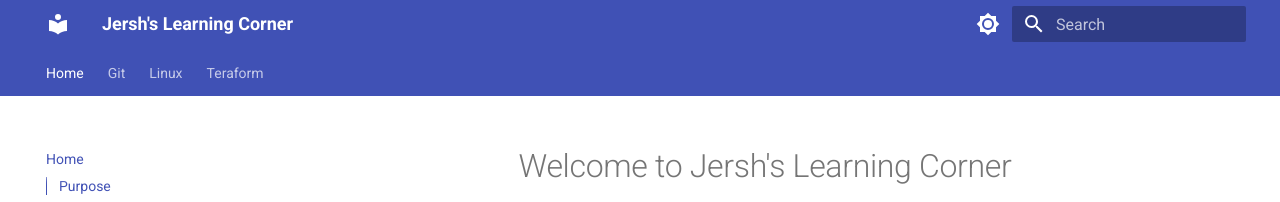
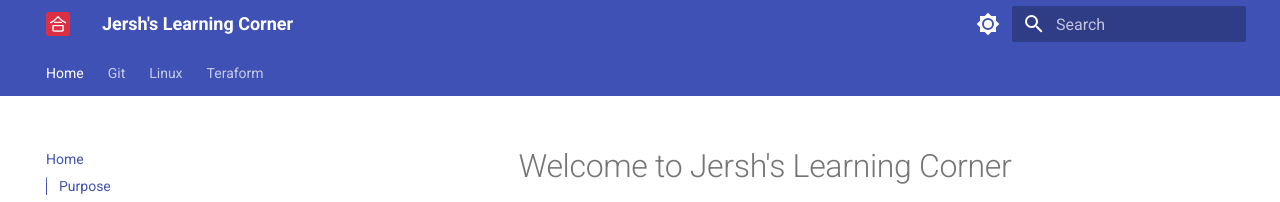
Before and after one commit to coloredbytes/learning-hub-mkdocs, an MkDocs documentation site: the page built from docs/index.md, in a window 1280 px wide. Shown: the top 202 px of the page. Built offline with MkDocs 1.6.1 and Material for MkDocs 9.7.7, drawn with Linux system fonts in a browser that asks for light colours.

Commit message:
added logo

```diff
--- a/mkdocs.yml
+++ b/mkdocs.yml
@@ -16,6 +16,7 @@ nav:
 
 theme:
     favicon: images/favicon-32x32.png
+    logo: images/apple-touch-icon.png
     name: material
     features:
     - navigation.tabs
```
Also changed, not shown: docs/images/apple-touch-icon.png (added).
